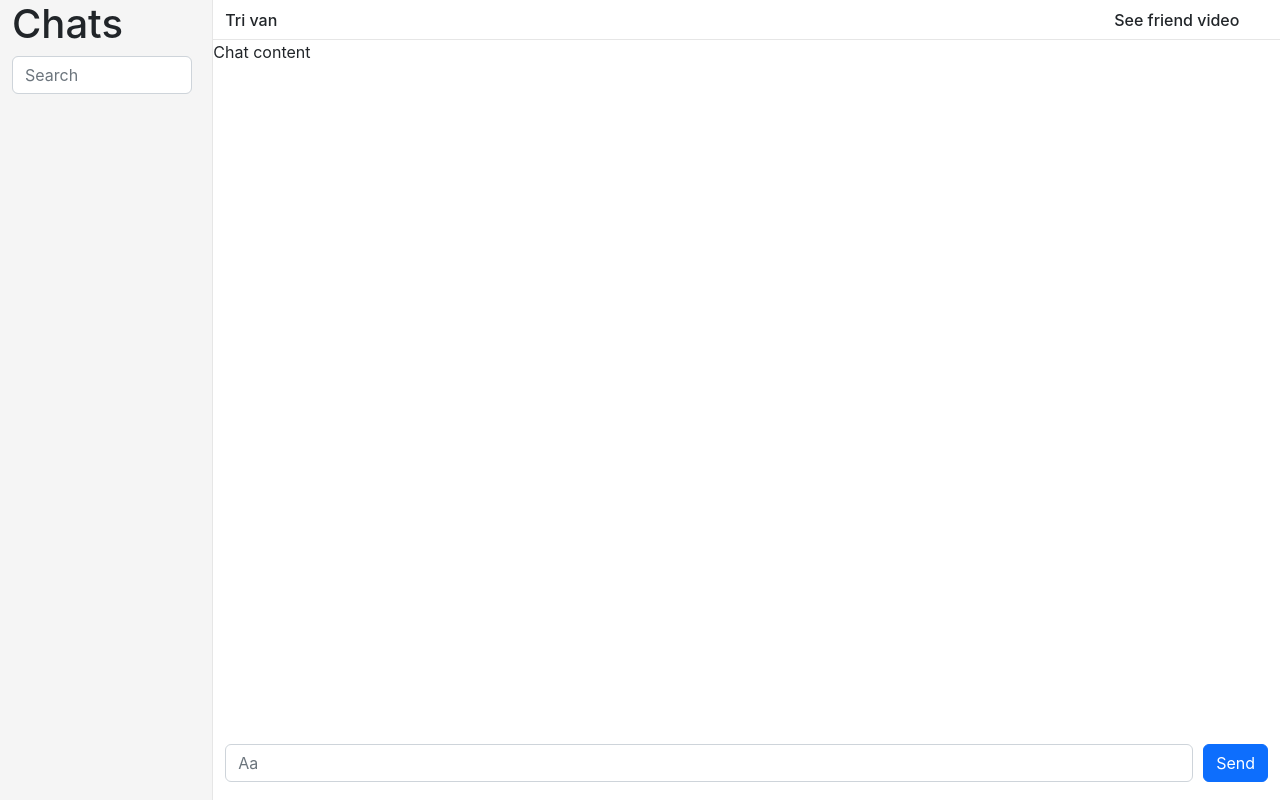
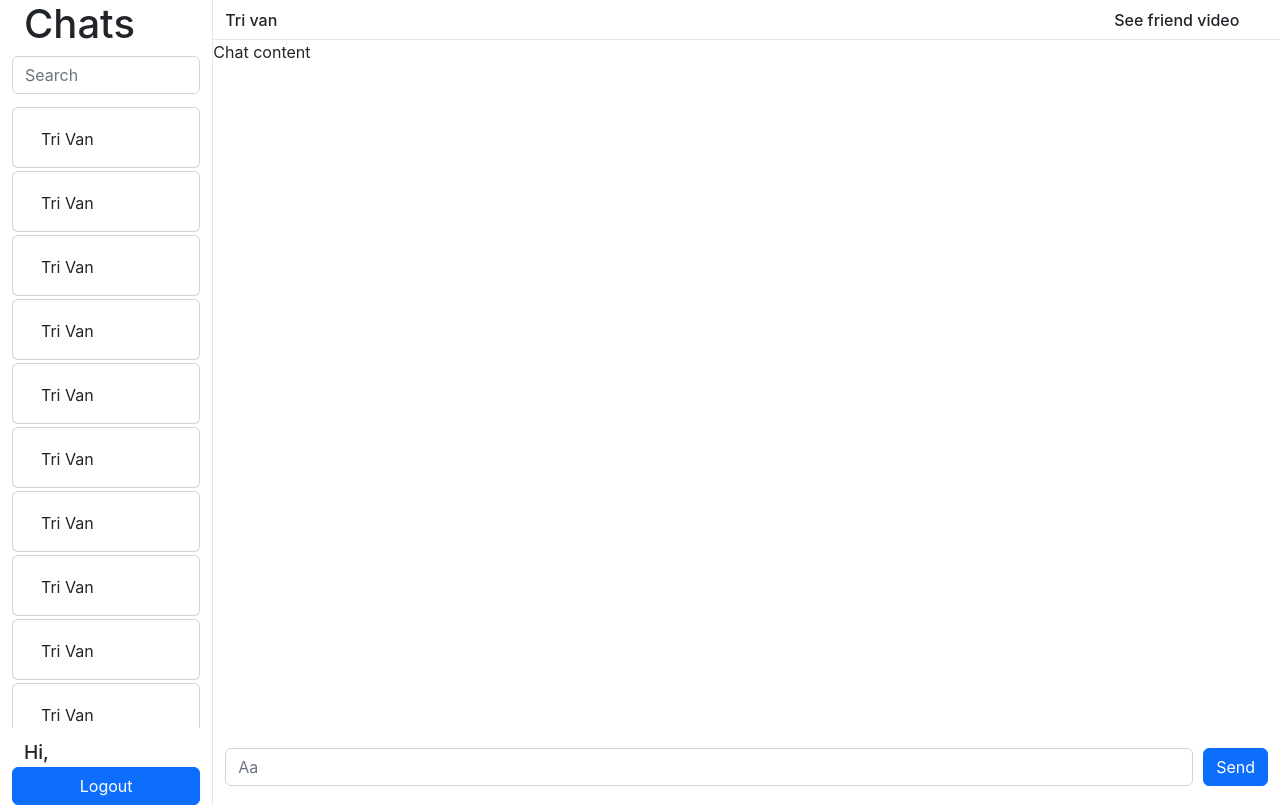
Before and after one commit to iduchungho/Computer-Networks-221, a React (Create React App) app in the folder NetworkApplication/chat-app/client/: page /chatpage in a window 1280 px wide. Built offline with nearby package versions, Linux system fonts and the light colour scheme; no server answers; sample sign-in values are in the browser's storage.

Commit message:
Authentication logic implement

```diff
--- a/NetworkApplication/chat-app/client/src/App.js
+++ b/NetworkApplication/chat-app/client/src/App.js
@@ -5,9 +5,10 @@ import Login from "./Components/Login/Login";
 import Header from "./Components/Navbar/Navbar";
 import Register from "./Components/Register/Register";
 import io from 'socket.io-client';
-import { serverURL } from "./config/config";
+import  serverURL  from "./config/config";
 import { useLocation } from 'react-router-dom';
 import Chatpage from "./Components/Chatpage/Chatpage";
+import PrivateRoutes from "./utils/privateRoutes";
 
 // const socket = io(serverURL);
 function App(props) {
@@ -20,7 +21,9 @@ function App(props) {
                 <Route path="/" element={<Home/>}/>
                 <Route path="/login" element={<Login/>}/>
                 <Route path="/register" element={<Register/>}/>
-                <Route path="/chatpage" element={<Chatpage/>}/>
+                <Route element = {<PrivateRoutes/>}>
+                    <Route path="/chatpage" element={<Chatpage/>}/>
+                </Route>
             </Routes>
         </>
     )
--- a/NetworkApplication/chat-app/client/src/Components/Chatpage/Chatpage.module.css
+++ b/NetworkApplication/chat-app/client/src/Components/Chatpage/Chatpage.module.css
@@ -2,7 +2,7 @@
     /* right border light */
     border-right: 1px solid #e6e6e6;
     /* background color */
-    background-color: #f5f5f5;
+    background-color: #fff;
 }
 .chatContent {
     /* Height : 90% */
--- a/NetworkApplication/chat-app/client/src/Components/Home/Home.js
+++ b/NetworkApplication/chat-app/client/src/Components/Home/Home.js
@@ -17,8 +17,8 @@ const Home = () => {
     return (
         <Container className = "h-100 mt-5">
             <Row className = "d-flex flex-column align-items-center justify-content-center">
-            <Button onClick={loginPage} className = "w-25 mt-3"variant="primary">Register</Button>{' '}
-            <Button onClick = {registerPage}className = "w-25 mt-3" variant="primary">Login</Button>{' '}
+            <Button onClick={registerPage} className = "w-25 mt-3"variant="primary">Register</Button>{' '}
+            <Button onClick = {loginPage}className = "w-25 mt-3" variant="primary">Login</Button>{' '}
             </Row>
         </Container>
     );
--- a/NetworkApplication/chat-app/client/src/Components/Login/Login.js
+++ b/NetworkApplication/chat-app/client/src/Components/Login/Login.js
@@ -1,17 +1,35 @@
-import React from "react";
+import React, { useState } from "react";
 import Button from 'react-bootstrap/Button';
 import Form from 'react-bootstrap/Form';
 import Container from 'react-bootstrap/Container';
 import Row from 'react-bootstrap/Row';
-import Col from 'react-bootstrap/Col';
+import axios from 'axios';
 import { useNavigate } from "react-router-dom";
+import serverURL from "../../config/config";
+import getMe from "../../utils/getMe";
+
 
 const Login = () => {
+    const [email,setEmail] = useState("");
+    const [password,setPassword] = useState("");
     const navigate = useNavigate();
-    const handleLogin = () => {
-        console.log("Login");
-        let path = `/chatpage`;
-        navigate(path);
+    const handleLogin = async () => {
+        try {
+            const input = {
+                email: email,
+                password: password
+            }
+            const {data} = await axios.post(`${serverURL}/api/users/login`,input);
+            localStorage.setItem("accessToken",data.accessToken);
+            localStorage.setItem("refreshToken",data.refreshToken);
+            const user = await getMe();
+            if(user) {
+                navigate("/chatpage");
+            }
+        }
+        catch (err) {
+            alert(err.response.data);
+        }
     }
     const handleSubmit = (event) => {
         event.preventDefault();
@@ -24,11 +42,11 @@ const Login = () => {
                 <Form className = "mt-4" onSubmit={handleSubmit}>
                     <Form.Group className="mb-3" controlId="formBasicEmail">
                         <Form.Label>Email address</Form.Label>
-                        <Form.Control type="email" placeholder="Enter email" />
+                        <Form.Control type="email" placeholder="Enter email" onChange={(e) => setEmail(e.target.value)}/>
                     </Form.Group>
                     <Form.Group className="mb-3" controlId="formBasicPassword">
                         <Form.Label>Password</Form.Label>
-                        <Form.Control type="password" placeholder="Password" />
+                        <Form.Control type="password" placeholder="Password" onChange={(e) => setPassword(e.target.value)}/>
                     </Form.Group>
                     <Button variant="primary" type="submit">
                         Login
--- a/NetworkApplication/chat-app/client/src/Components/Register/Register.js
+++ b/NetworkApplication/chat-app/client/src/Components/Register/Register.js
@@ -1,38 +1,63 @@
-import React from "react";
+import React, { useState } from "react";
 import Button from 'react-bootstrap/Button';
 import Form from 'react-bootstrap/Form';
 import Container from 'react-bootstrap/Container';
 import Row from 'react-bootstrap/Row';
-import Col from 'react-bootstrap/Col';
+
+import axios from "axios";
+import serverURL from "../../config/config";
+import { useNavigate } from "react-router-dom";
 const Register = () => {
+    const navigate = useNavigate();
+    const [email,setEmail] = useState("");
+    const [username,setUsername] = useState("");
+    const [password,setPassword] = useState("");
+    const [confirmPassword,setConfirmPassword] = useState("");
+    const handleSubmit = (e) => {
+        e.preventDefault();
+        e.stopPropagation();
+    }
+    const handleRegister = async () => {
+        const data = {
+            email: email,
+            username: username,
+            password: password,
+            confirmPassword: confirmPassword
+        }
+        try {
+            const response = await axios.post(`${serverURL}/api/users/register`,data);
+            navigate("/login");
+        }
+        catch (err) {
+            alert(err.response.data);
+        }
+    }
     return (
-        <div>
         <Container className="w-25 h-100 ">
             <Row>
-                <Form className = "mt-4">
+                <Form className = "mt-4" onSubmit={handleSubmit}>
                     <Form.Group className="mb-3" controlId="formBasicEmail">
                         <Form.Label>Email address</Form.Label>
-                        <Form.Control type="email" placeholder="Enter email" />
+                        <Form.Control type="email" placeholder="Enter email" onChange={(e) => setEmail(e.target.value)}/>
                     </Form.Group>
                     <Form.Group className="mb-3" controlId="formBasicEmail">
                         <Form.Label>Username</Form.Label>
-                        <Form.Control type="email" placeholder="Enter username" />
+                        <Form.Control type="text" placeholder="Enter username" onChange={(e) => setUsername(e.target.value)}/>
                     </Form.Group>
                     <Form.Group className="mb-3" controlId="formBasicPassword">
                         <Form.Label>Password</Form.Label>
-                        <Form.Control type="password" placeholder="Password" />
+                        <Form.Control type="password" placeholder="Password" onChange={(e) => setPassword(e.target.value)}/>
                     </Form.Group>
                     <Form.Group className="mb-3" controlId="formBasicPassword">
                         <Form.Label>Confirm Password</Form.Label>
-                        <Form.Control type="password" placeholder="Confirm Password" />
+                        <Form.Control type="password" placeholder="Confirm Password" onChange={(e) => setConfirmPassword(e.target.value)}/>
                     </Form.Group>
-                    <Button variant="primary" type="submit">
+                    <Button variant="primary" type="submit" onClick = {handleRegister}>
                         Register
                     </Button>
                 </Form>
             </Row>
         </Container>
-        </div>
     );
 };
 
--- a/NetworkApplication/chat-app/client/src/Components/Sidebar/Sidebar.js
+++ b/NetworkApplication/chat-app/client/src/Components/Sidebar/Sidebar.js
@@ -1,20 +1,116 @@
 import React from 'react';
 import Form from 'react-bootstrap/Form';
 import Button from 'react-bootstrap/Button';
-
+import Container from 'react-bootstrap/Container';
+import Row from 'react-bootstrap/Row';
+import clsx from 'clsx';
+import Card from 'react-bootstrap/Card';
+import styles from './Sidebar.module.css';
+import axios from 'axios';
+import serverURL from '../../config/config';
+import { useNavigate } from 'react-router-dom';
+import { useEffect } from 'react';
+import { useState } from 'react';
+import getMe from '../../utils/getMe';
 const Sidebar = () => {
+    const navigate = useNavigate();
+    const handleLogout = async () => {
+        try {
+            const {data} = await axios.get(`${serverURL}/api/users/logout`,{
+                headers: {
+                    'Authorization' : `Bearer ${localStorage.getItem("accessToken")}`,
+                    'x-refresh' : `${localStorage.getItem("refreshToken")}`
+                }
+            });
+            localStorage.removeItem("accessToken");
+            localStorage.removeItem("refreshToken");
+            navigate("/");
+        }
+        catch (err) {
+            alert(err.response.data);
+        }
+    }
+    const [user,setUser] = useState(null);
+    useEffect(() => {
+        getMe().then((data) => {
+            setUser(data);
+        })
+        .catch((err) => {
+            alert(err.response.data);
+        })
+    },[])
     return (
-        <div>
+        <Container className="h-100">
+            <Row>
                 <h1>Chats</h1>
-            <Form className="d-flex">
+                <Form className="d-flex p-0">
                     <Form.Control
                         type="search"
                         placeholder="Search"
-                    className="me-2"
                         aria-label="Search"
                     />
                 </Form>
-        </div>
+            </Row>
+            <Row className={clsx(styles.listFriendContainer)}>
+                <Card className = {clsx(styles.friendContainer)}>
+                    <Card.Body className = {clsx(styles.friendContainer)}>Tri Van</Card.Body>
+                </Card>
+                <Card className = {clsx(styles.friendContainer)}>
+                    <Card.Body className = {clsx(styles.friendContainer)}>Tri Van</Card.Body>
+                </Card>
+                <Card className = {clsx(styles.friendContainer)}>
+                    <Card.Body className = {clsx(styles.friendContainer)}>Tri Van</Card.Body>
+                </Card>
+                <Card className = {clsx(styles.friendContainer)}>
+                    <Card.Body className = {clsx(styles.friendContainer)}>Tri Van</Card.Body>
+                </Card>
+                <Card className = {clsx(styles.friendContainer)}>
+                    <Card.Body className = {clsx(styles.friendContainer)}>Tri Van</Card.Body>
+                </Card>
+                <Card className = {clsx(styles.friendContainer)}>
+                    <Card.Body className = {clsx(styles.friendContainer)}>Tri Van</Card.Body>
+                </Card>
+                <Card className = {clsx(styles.friendContainer)}>
+                    <Card.Body className = {clsx(styles.friendContainer)}>Tri Van</Card.Body>
+                </Card>
+                <Card className = {clsx(styles.friendContainer)}>
+                    <Card.Body className = {clsx(styles.friendContainer)}>Tri Van</Card.Body>
+                </Card>
+                <Card className = {clsx(styles.friendContainer)}>
+                    <Card.Body className = {clsx(styles.friendContainer)}>Tri Van</Card.Body>
+                </Card>
+                <Card className = {clsx(styles.friendContainer)}>
+                    <Card.Body className = {clsx(styles.friendContainer)}>Tri Van</Card.Body>
+                </Card>
+                <Card className = {clsx(styles.friendContainer)}>
+                    <Card.Body className = {clsx(styles.friendContainer)}>Tri Van</Card.Body>
+                </Card>
+                <Card className = {clsx(styles.friendContainer)}>
+                    <Card.Body className = {clsx(styles.friendContainer)}>Tri Van</Card.Body>
+                </Card>
+                <Card className = {clsx(styles.friendContainer)}>
+                    <Card.Body className = {clsx(styles.friendContainer)}>Tri Van</Card.Body>
+                </Card>
+
+                                <Card className = {clsx(styles.friendContainer)}>
+                    <Card.Body className = {clsx(styles.friendContainer)}>Tri Van</Card.Body>
+                </Card>
+                                <Card className = {clsx(styles.friendContainer)}>
+                    <Card.Body className = {clsx(styles.friendContainer)}>Tri Van</Card.Body>
+                </Card>
+                <Card className = {clsx(styles.friendContainer)}>
+                    <Card.Body className = {clsx(styles.friendContainer)}>Tri Van</Card.Body>
+                </Card>
+
+                                <Card className = {clsx(styles.friendContainer)}>
+                    <Card.Body className = {clsx(styles.friendContainer)}>Tri Van</Card.Body>
+                </Card>
+            </Row>
+            <Row>
+                <div className={clsx(styles.username)}>Hi, {user?.username}</div>
+                <Button variant="primary" onClick = {handleLogout}>Logout</Button>
+            </Row>
+        </Container>
     );
 }
 
--- a/NetworkApplication/chat-app/client/src/Components/Sidebar/Sidebar.module.css
+++ b/NetworkApplication/chat-app/client/src/Components/Sidebar/Sidebar.module.css
@@ -0,0 +1,23 @@
+.listFriendContainer {
+    display: flex;
+    flex-direction: column;
+    align-items: center;
+    height: 79%;
+    overflow: auto;
+    max-height: 78vh;
+    flex-wrap: nowrap;
+    margin-top: 10px;
+}
+.username {
+    font-weight: 500;
+    font-size: 1.2rem;
+    margin-top: 10px;
+}
+.friendName {
+    font-weight: 500;
+    font-size: 1.2rem;
+    padding : 6px;
+}
+.friendContainer {
+    margin-top: 3px;
+}
--- a/NetworkApplication/chat-app/client/src/config/config.js
+++ b/NetworkApplication/chat-app/client/src/config/config.js
@@ -1 +1,3 @@
-export const serverURL = "http://localhost:3001";
+const serverURL = "http://localhost:3001";
+
+export default serverURL;
--- /dev/null
+++ b/NetworkApplication/chat-app/client/src/utils/getMe.js
@@ -0,0 +1,19 @@
+import axios from "axios";
+import serverURL from "../config/config";
+
+const getMe = async () => {
+    try {
+        const {data} = await axios.get(`${serverURL}/api/users/me`,{
+            headers: {
+                'Authorization' : `Bearer ${localStorage.getItem("accessToken")}`,
+                'x-refresh' : `${localStorage.getItem("refreshToken")}`,
+            }
+        })
+        return data;
+    }
+    catch (err) {
+        alert(err.response.data);
+    }
+}
+
+export default getMe;
--- /dev/null
+++ b/NetworkApplication/chat-app/client/src/utils/privateRoutes.js
@@ -0,0 +1,10 @@
+import { Outlet, Navigate } from 'react-router-dom'
+
+const PrivateRoutes = () => {
+    const accessToken = localStorage.getItem("accessToken");
+    return(
+        accessToken ? <Outlet/> : <Navigate to="/login"/>
+    )
+}
+
+export default PrivateRoutes
```
Lines whose indentation alone changed are shown as unchanged.
